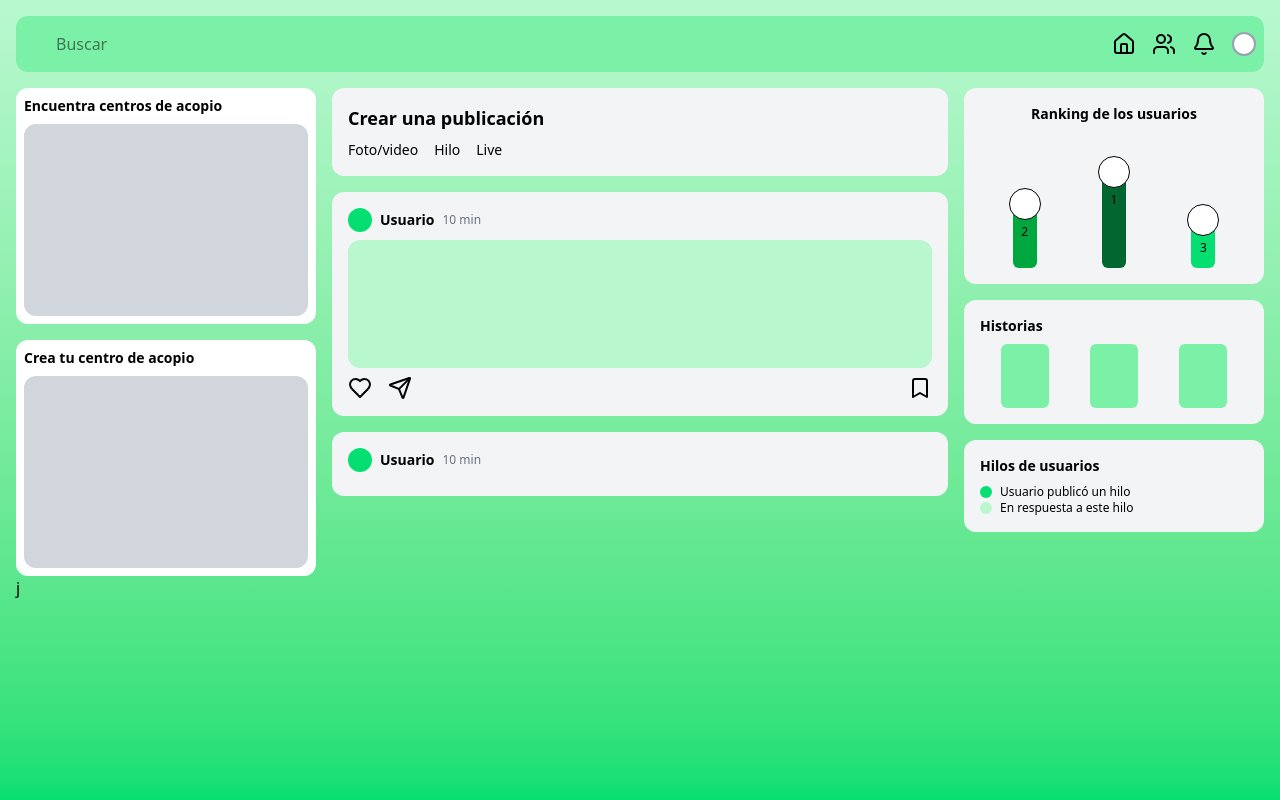
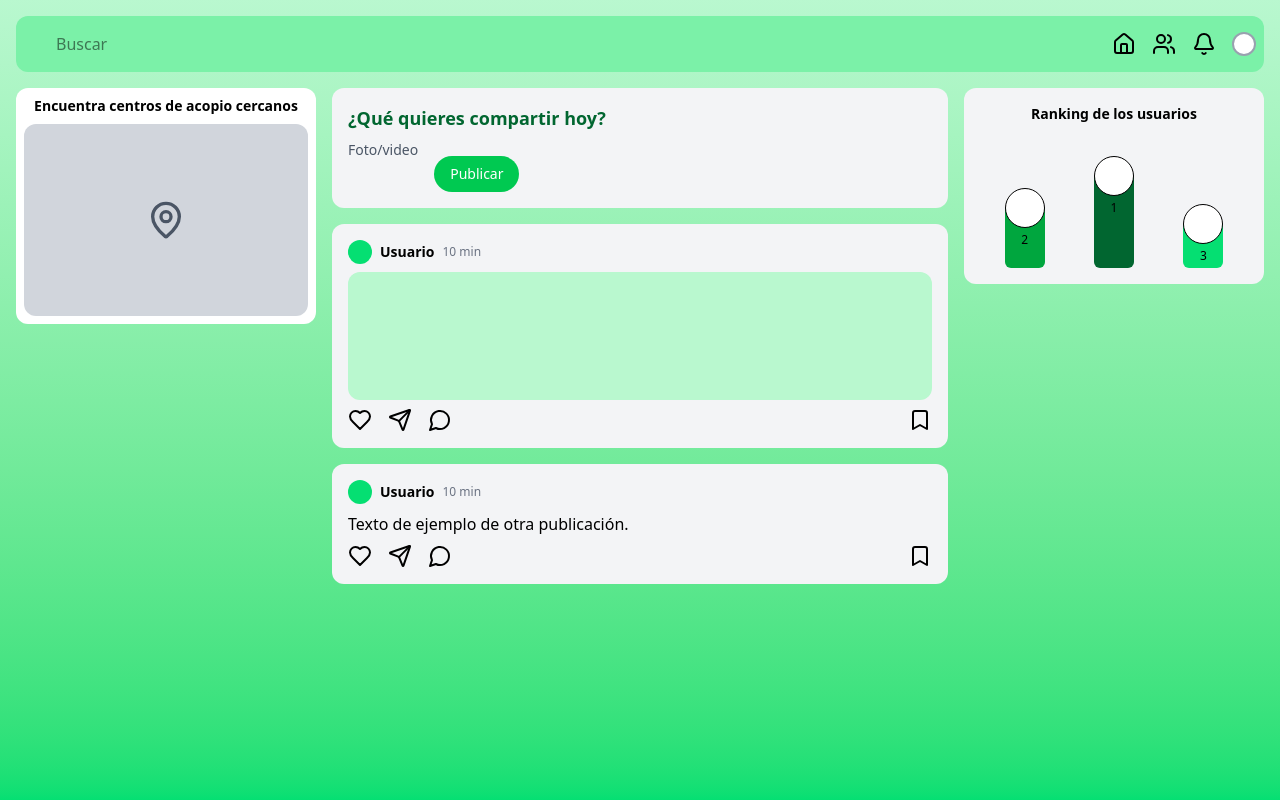
Before and after one commit to ximena240/Basura, a React (Vite) app: page /Paginaprincipal in a window 1280 px wide. Built offline with nearby package versions, Linux system fonts and the light colour scheme.

Commit message:
otrocambio

```diff
--- a/src/pantallas/PaginaPrincipal.jsx
+++ b/src/pantallas/PaginaPrincipal.jsx
@@ -1,5 +1,14 @@
 import React from "react";
-import { MapPin, Heart, Send, Bookmark, Users, Bell, Home } from "lucide-react";
+import {
+  MapPin,
+  Heart,
+  Send,
+  Bookmark,
+  Users,
+  Bell,
+  Home,
+  MessageCircle
+} from "lucide-react";
 
 export default function HomePage() {
   return (
@@ -24,23 +33,22 @@ export default function HomePage() {
         {/* Columna izquierda */}
         <div className="space-y-4 col-span-1">
           <div className="bg-white rounded-xl p-2">
-            <p className="text-sm font-semibold">Encuentra centros de acopio</p>
-            <div className="mt-2 w-full h-48 bg-gray-300 rounded-xl" />
-          </div>
-          <div className="bg-white rounded-xl p-2">
-            <p className="text-sm font-semibold">Crea tu centro de acopio</p>
-            <div className="mt-2 w-full h-48 bg-gray-300 rounded-xl" />
+            <p className="text-sm font-semibold text-center">Encuentra centros de acopio cercanos</p>
+            <div className="mt-2 w-full h-48 bg-gray-300 rounded-xl flex items-center justify-center">
+              <MapPin className="w-10 h-10 text-gray-600" />
+            </div>
           </div>
         </div>
 
         {/* Columna central */}
         <div className="col-span-2 space-y-4">
           <div className="bg-gray-100 rounded-xl p-4">
-            <p className="text-lg font-semibold">Crear una publicación</p>
-            <div className="flex gap-4 mt-2 text-sm">
+            <p className="text-lg font-semibold text-green-800">¿Qué quieres compartir hoy?</p>
+            <div className="flex gap-4 mt-2 text-sm text-gray-600">
               <span>Foto/video</span>
-              <span>Hilo</span>
-              <span>Live</span>
+              <button className="mt-4 bg-green-500 text-white px-4 py-2 rounded-full hover:bg-green-600 transition self-start">
+    Publicar
+  </button>
             </div>
           </div>
 
@@ -55,6 +63,7 @@ export default function HomePage() {
               <div className="flex gap-4">
                 <Heart />
                 <Send />
+                <MessageCircle />
               </div>
               <Bookmark />
             </div>
@@ -66,6 +75,15 @@ export default function HomePage() {
               <span className="text-sm font-semibold">Usuario</span>
               <span className="text-xs text-gray-500">10 min</span>
             </div>
+            <p>Texto de ejemplo de otra publicación.</p>
+            <div className="flex justify-between mt-2">
+              <div className="flex gap-4">
+                <Heart />
+                <Send />
+                <MessageCircle />
+              </div>
+              <Bookmark />
+            </div>
           </div>
         </div>
 
@@ -74,45 +92,22 @@ export default function HomePage() {
           <div className="bg-gray-100 rounded-xl p-4">
             <p className="text-sm font-bold text-center">Ranking de los usuarios</p>
             <div className="flex justify-around items-end mt-4 h-32">
-              <div className="bg-green-600 w-6 h-16 rounded-md flex flex-col items-center">
-                <div className="w-8 h-8 bg-white rounded-full -mt-4 border" />
+              <div className="bg-green-600 w-10 h-16 rounded-md flex flex-col items-center">
+                <div className="w-10 h-10 bg-white rounded-full -mt-4 border" />
                 <span className="text-xs mt-1">2</span>
               </div>
-              <div className="bg-green-800 w-6 h-24 rounded-md flex flex-col items-center">
-                <div className="w-8 h-8 bg-white rounded-full -mt-4 border" />
+              <div className="bg-green-800 w-10 h-24 rounded-md flex flex-col items-center">
+                <div className="w-10 h-10 bg-white rounded-full -mt-4 border" />
                 <span className="text-xs mt-1">1</span>
               </div>
-              <div className="bg-green-400 w-6 h-12 rounded-md flex flex-col items-center">
-                <div className="w-8 h-8 bg-white rounded-full -mt-4 border" />
+              <div className="bg-green-400 w-10 h-12 rounded-md flex flex-col items-center">
+                <div className="w-10 h-10 bg-white rounded-full -mt-4 border" />
                 <span className="text-xs mt-1">3</span>
               </div>
             </div>
           </div>
-
-          <div className="bg-gray-100 rounded-xl p-4">
-            <p className="text-sm font-bold">Historias</p>
-            <div className="flex justify-around mt-2">
-              <div className="w-12 h-16 bg-green-300 rounded-md" />
-              <div className="w-12 h-16 bg-green-300 rounded-md" />
-              <div className="w-12 h-16 bg-green-300 rounded-md" />
-            </div>
-          </div>
-
-          <div className="bg-gray-100 rounded-xl p-4">
-            <p className="text-sm font-bold">Hilos de usuarios</p>
-            <div className="flex flex-col mt-2 text-xs">
-              <div className="flex items-center gap-2">
-                <div className="w-3 h-3 bg-green-400 rounded-full" />
-                <span>Usuario publicó un hilo</span>
-              </div>
-              <div className="flex items-center gap-2">
-                <div className="w-3 h-3 bg-green-200 rounded-full" />
-                <span>En respuesta a este hilo</span>
-              </div>
-            </div>
-          </div>
         </div>
-      </div>j
+      </div>
     </div>
   );
 }
--- a/src/pantallas/SocialProfileUI.jsx
+++ b/src/pantallas/SocialProfileUI.jsx
@@ -1,4 +1,5 @@
 import React, { useState } from 'react';
+import { HomeIcon, BellIcon, UserIcon, Pencil } from 'lucide-react';
 
 export default function SocialProfileUI() {
   const [isEditing, setIsEditing] = useState(false);
@@ -14,52 +15,24 @@ export default function SocialProfileUI() {
     setProfile({ ...profile, [name]: value });
   };
 
-  const icons = {
-    home: (
-      <svg className="w-5 h-5" fill="none" stroke="currentColor" strokeWidth="2" viewBox="0 0 24 24">
-        <path strokeLinecap="round" strokeLinejoin="round" d="M3 9.75L12 3l9 6.75v10.5A2.25 2.25 0 0118.75 24H5.25A2.25 2.25 0 013 20.25V9.75z" />
-      </svg>
-    ),
-    comment: (
-      <svg className="w-5 h-5" fill="none" stroke="currentColor" strokeWidth="2" viewBox="0 0 24 24">
-        <path strokeLinecap="round" strokeLinejoin="round" d="M21 15a2 2 0 002-2V5a2 2 0 00-2-2H3a2 2 0 00-2 2v8a2 2 0 002 2h4l5 5v-5h9z" />
-      </svg>
-    ),
-    send: (
-      <svg className="w-5 h-5" fill="none" stroke="currentColor" strokeWidth="2" viewBox="0 0 24 24">
-        <path strokeLinecap="round" strokeLinejoin="round" d="M22 2L11 13" /><path strokeLinecap="round" strokeLinejoin="round" d="M22 2L15 22L11 13L2 9L22 2Z" />
-      </svg>
-    ),
-    bookmark: (
-      <svg className="w-5 h-5" fill="none" stroke="currentColor" strokeWidth="2" viewBox="0 0 24 24">
-        <path strokeLinecap="round" strokeLinejoin="round" d="M5 3h14a2 2 0 012 2v16l-9-4-9 4V5a2 2 0 012-2z" />
-      </svg>
-    ),
-    pencil: (
-      <svg className="w-4 h-4" fill="none" stroke="currentColor" strokeWidth="2" viewBox="0 0 24 24">
-        <path strokeLinecap="round" strokeLinejoin="round" d="M12 20h9" /><path strokeLinecap="round" strokeLinejoin="round" d="M16.5 3.5a2.121 2.121 0 113 3L7 19l-4 1 1-4 12.5-12.5z" />
-      </svg>
-    )
-  };
-
   return (
     <div className="min-h-screen bg-gradient-to-b from-green-200 to-green-300 p-4 relative">
-      <div className="flex items-center justify-between mb-4">
+      {/* Barra superior */}
+     <div className="flex justify-between items-center bg-green-300 p-2 rounded-xl">
         <input
           type="text"
           placeholder="Buscar"
-          className="w-full max-w-xl px-4 py-2 rounded-full border border-gray-300 focus:outline-none"
+          className="flex-grow rounded-full px-4 py-2 mx-4"
         />
         <div className="flex space-x-4 ml-4 text-black">
-          {icons.home}
-          {icons.comment}
-          {icons.send}
-          {icons.bookmark}
-          <div className="w-6 h-6 bg-black rounded-full" />
+          <HomeIcon className="w-6 h-6 cursor-pointer hover:text-green-700" />
+          <BellIcon className="w-6 h-6 cursor-pointer hover:text-green-700" />
+          <UserIcon className="w-6 h-6 cursor-pointer hover:text-green-700" />
         </div>
       </div>
 
       <div className="flex gap-4">
+        {/* Perfil lateral */}
         <div className="w-1/4 space-y-4">
           <div className="bg-white p-4 rounded-lg shadow">
             <div className="flex items-center justify-between">
@@ -76,6 +49,7 @@ export default function SocialProfileUI() {
           </div>
         </div>
 
+        {/* Publicaciones */}
         <div className="w-2/4 space-y-4">
           <div className="bg-gray-200 p-4 rounded-lg shadow">
             <div className="flex items-center space-x-2">
@@ -100,18 +74,16 @@ export default function SocialProfileUI() {
                 </div>
               </div>
               <p className="mt-2">Texto, texto, texto, texto</p>
-              <div className="flex justify-between mt-2">
-                <div className="flex space-x-2">
-                  {icons.bookmark}
-                  {icons.comment}
-                  {icons.send}
-                </div>
-                {icons.bookmark}
+              <div className="flex space-x-4 mt-2 text-black">
+                <HomeIcon className="w-5 h-5 cursor-pointer hover:text-green-700" />
+                <BellIcon className="w-5 h-5 cursor-pointer hover:text-green-700" />
+                <UserIcon className="w-5 h-5 cursor-pointer hover:text-green-700" />
               </div>
             </div>
           ))}
         </div>
 
+        {/* Sección derecha */}
         <div className="w-1/4 space-y-4">
           <div className="bg-green-200 p-4 rounded-lg shadow">
             <p className="font-bold">Lista de amigos</p>
@@ -137,6 +109,7 @@ export default function SocialProfileUI() {
         </div>
       </div>
 
+      {/* Modal de edición */}
       {isEditing && (
         <div className="absolute top-0 left-0 w-full h-full bg-green-800 bg-opacity-95 flex items-center justify-center z-50">
           <div className="w-2/3 bg-green-800 text-black rounded-lg p-6 relative">
@@ -147,7 +120,9 @@ export default function SocialProfileUI() {
             </div>
             <div className="flex flex-col items-center mb-4">
               <div className="w-32 h-32 bg-gray-300 rounded-full mb-2" />
-              <span className="text-sm underline flex items-center">{icons.pencil}<span className="ml-1">Editar</span></span>
+              <span className="text-sm underline flex items-center">
+                <Pencil className="w-4 h-4 mr-1" /> Editar
+              </span>
             </div>
             <div className="space-y-4">
               <input name="name" value={profile.name} onChange={handleChange} placeholder="Nombre" className="w-full p-2 border rounded" />
```
